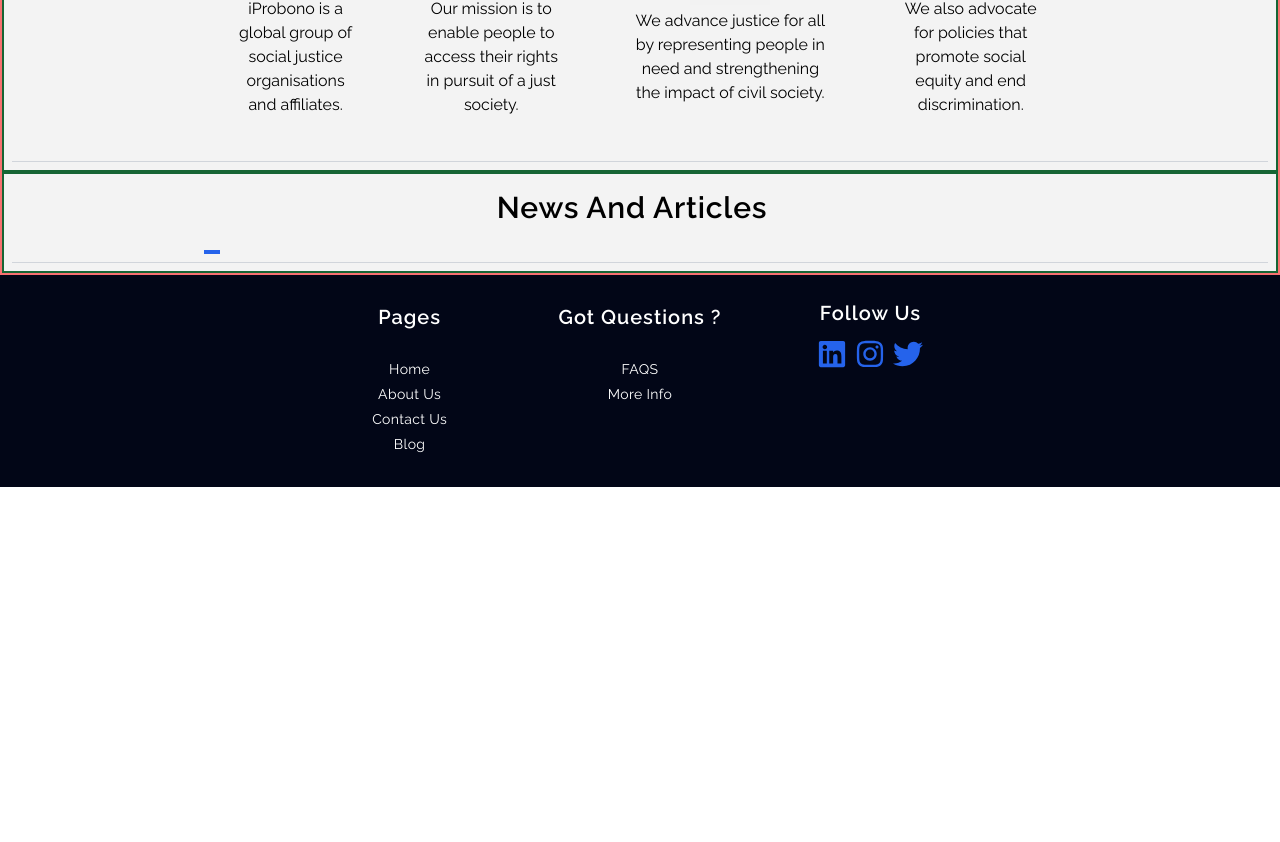
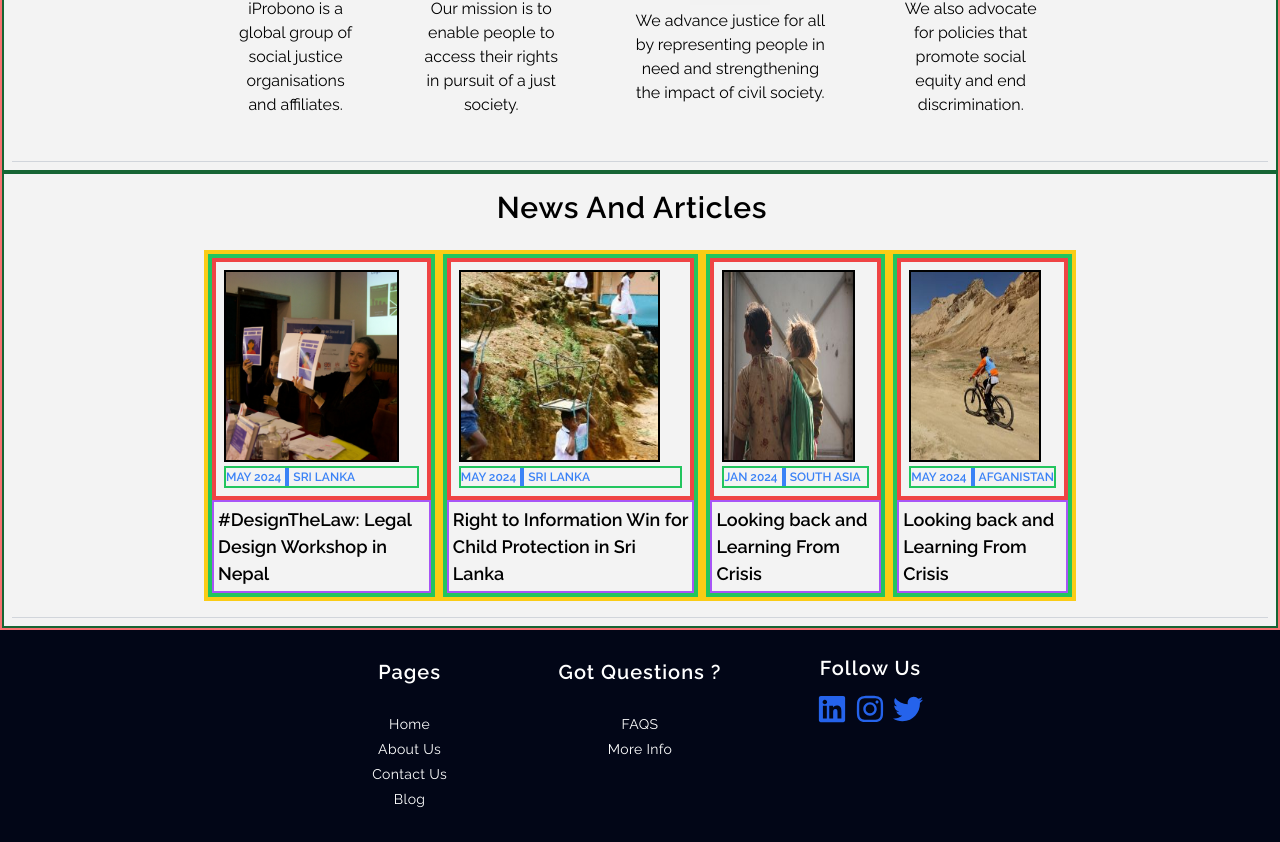
Before and after one commit to mayank5515/probono_project, a React (Vite) app: page / in a window 1280 px wide. Shown: the part 889-1731 px from the top of the page. Before the commit the page ends 1376 px from the top, so only its background shows below. Built offline with nearby package versions, Linux system fonts and the light colour scheme.

Commit message:
Created NewsInnerBox
Almost Finished NewsInnerBox ,I will make future changes to NewsInnerBox

```diff
--- a/src/pages/Home/home_content/Home_Content.jsx
+++ b/src/pages/Home/home_content/Home_Content.jsx
@@ -32,18 +32,32 @@ const whatWeDoArr = [
       "We also advocate for policies that promote social equity and end discrimination.",
   },
 ];
+// ------------------------------------------------------//
+
 const newsAndArticleArr = [
   {
     title: "#DesignTheLaw: Legal Design Workshop in Nepal",
+    date: "MAY 2024",
+    place: "SRI LANKA",
+    img_url: IMAGE_NEWS_1,
   },
   {
+    title: "Right to Information Win for Child Protection in Sri Lanka",
     date: "MAY 2024",
+    place: "SRI LANKA",
+    img_url: IMAGE_NEWS_2,
   },
   {
-    country: "SRI LANKA",
+    title: "Looking back and Learning From Crisis",
+    date: "JAN 2024",
+    place: "SOUTH ASIA",
+    img_url: IMAGE_NEWS_3,
   },
   {
-    img_url: IMAGE_NEWS_1,
+    title: "Looking back and Learning From Crisis",
+    date: "MAY 2024",
+    place: "AFGANISTAN",
+    img_url: IMAGE_NEWS_4,
   },
 ];
 export default function Home_Content() {
@@ -66,7 +80,13 @@ export default function Home_Content() {
         {
           <InnerBoxTemplate>
             {newsAndArticleArr.map((el, i) => (
-              <NewsInnerBox key={i} />
+              <NewsInnerBox
+                title={el.title}
+                date={el.date}
+                img_url={el.img_url}
+                place={el.place}
+                key={i}
+              />
             ))}
           </InnerBoxTemplate>
         }
--- a/src/pages/Home/home_content/news_and_articles/NewsInnerBox.jsx
+++ b/src/pages/Home/home_content/news_and_articles/NewsInnerBox.jsx
@@ -1,7 +1,42 @@
-export default function NewsInnerBox() {
+export default function NewsInnerBox({ title, date, img_url, place }) {
   return (
-    <div className="text-3xl border-2 border-blue-600">
-      <img />
+    // <div className="flex items-center justify-center border-2 border-blue-600">
+    //   <div className="border-2 border-black p-2 w-[35%]">
+    //     <img src={img_url} className="" />
+    //     <div className="mt-2 flex border-2 border-green-500 space-x-4 justify-start text-[14px] text-blue-500 font-semibold w-[80%]">
+    //       <p>{date}</p>
+    //       <div className="border-2 border-blue-500"></div>
+    //       <p>{place}</p>
+    //     </div>
+    //   </div>
+    //   <div>
+    //     <p className="text-black text-2xl font-[Raleway]">{title}</p>
+    //   </div>
+    // </div>
+    <div className="border-4 border-yellow-400  mb-2 ">
+      <div className="border-4 border-green-500 flex justify-center items-center lg:flex-col lg:items-start  lg:space-x-0  lg:px-0 space-x-8">
+        <div className="border-4 flex-col  justify-center items-center border-red-500 p-2 w-auto lg:w-full ">
+          <img
+            src={img_url}
+            className="w-[10rem] h-[10rem] border-2 lg:w-[90%] lg:h-[12rem] border-black"
+          />
+          <div
+            className="flex mt-1 border-2 text-[12px]  border-green-500  space-x-1 text-blue-500 font-semibold
+        "
+          >
+            <p>{date}</p>
+
+            <div className="border-2 border-blue-500"></div>
+            <p>{place}</p>
+          </div>
+        </div>
+        {/* NOTE: THESE ARE GOING TO BE CLICKABLE LINKS (ANCHOR TAGS) THAT REDIRECT TO THAT SPECIFIC NEWS OR ARTICLE  */}
+        <div className="w-[75%] p-1 border-2 border-purple-500 lg:w-full">
+          <p className="text-[1.5rem] lg:text-[18px] text-black font-semibold hover:cursor-pointer hover:text-gray-700">
+            {title}
+          </p>
+        </div>
+      </div>
     </div>
   );
 }
```
